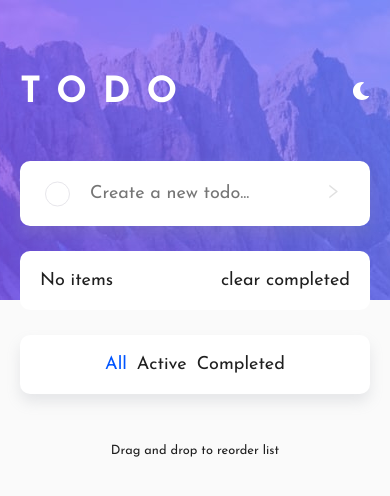
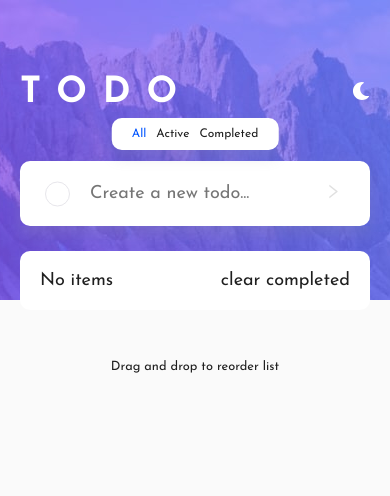
Before and after one commit to PrashanthBalakrishnan/toDoApp-frontendmentor, a React (Vite) app: page / in a window 390 px wide. Shown: the top 496 px of the page. Built offline with nearby package versions, Linux system fonts and the light colour scheme.

Commit message:
wrote more tests for todoAPP

```diff
--- a/src/components/TodoApp.tsx
+++ b/src/components/TodoApp.tsx
@@ -5,7 +5,6 @@ import { FaMoon } from "react-icons/fa";
 import { LuSun } from "react-icons/lu";
 
 import { TodoType } from "../utils/types";
-import TodoFilter from "./todoFilter/TodoFilter";
 interface TodoAppProps {
   toggleDarkMode: () => void;
   isDarkMode: boolean;
@@ -71,9 +70,6 @@ const TodoApp: React.FC<TodoAppProps> = ({ toggleDarkMode, isDarkMode }) => {
         filter={filter}
         setFilter={setFilter}
       />
-      <div className="main__filterTodos">
-        <TodoFilter filter={filter} setFilter={setFilter} />
-      </div>
       <p className="main__dragmessage">Drag and drop to reorder list</p>
     </main>
   );
--- a/src/components/todoFilter/TodoFilter.tsx
+++ b/src/components/todoFilter/TodoFilter.tsx
@@ -39,6 +39,7 @@ const TodoFilter: React.FC<TodoFilterProps> = ({ filter, setFilter }) => {
             value="completed"
             type="radio"
             className="filter__radioBtn"
+            data-testid="completed"
             checked={filter === "completed"}
             onChange={() => setFilter("completed")}
           />
--- a/src/components/todoFilter/todoFilter.scss
+++ b/src/components/todoFilter/todoFilter.scss
@@ -1,4 +1,16 @@
 .filter {
+  @media (max-width: 630px) {
+    position: absolute;
+    top: 14%;
+    left: 50%;
+    transform: translateX(-50%);
+    background-color: var(--app-Background-color);
+    border-radius: 10px;
+    box-shadow: var(--boxshadow);
+    padding: 10px 20px;
+    color: var(--text-color2);
+    font-size: 0.75rem;
+  }
   &__btns {
     display: flex;
     gap: 10px;
--- a/src/components/todoItem/TodoItem.tsx
+++ b/src/components/todoItem/TodoItem.tsx
@@ -67,13 +67,22 @@ const TodoItem: React.FC<TodoListProps> = ({ setTodos, todo, todos }) => {
           className="listItem__form"
           onSubmit={(e) => handleEdit(e, todo.id)}
         >
+          <label htmlFor={todo.id} className="sr-only">
+            Title:
+          </label>
           <input
+            id={todo.id}
             ref={inputRef}
             value={editTodo}
+            data-testid="edit-input"
             onChange={(e) => setEditTodo(e.target.value)}
             className="listItem__inputEdit"
           />
-          <button className="listItem__icon" aria-label="submit edited todo">
+          <button
+            className="listItem__icon"
+            data-testid="save-button"
+            aria-label="save edited todo"
+          >
             <FaCheck />
           </button>
         </form>
@@ -89,6 +98,7 @@ const TodoItem: React.FC<TodoListProps> = ({ setTodos, todo, todos }) => {
 
       <div className="listItem__actions">
         <button
+          data-testid="edit-button"
           className="listItem__icon"
           aria-label="edit a todo"
           onClick={() => {
--- a/src/components/todoList/todoList.scss
+++ b/src/components/todoList/todoList.scss
@@ -24,9 +24,4 @@
       color: var(--hover-color);
     }
   }
-  &__filterBtns {
-    @media (max-width: 630px) {
-      display: none;
-    }
-  }
 }
--- a/src/index.scss
+++ b/src/index.scss
@@ -116,19 +116,6 @@ main {
     cursor: pointer;
   }
 
-  &__filterTodos {
-    display: none;
-    background-color: var(--app-Background-color);
-    margin-top: 25px;
-    border-radius: 10px;
-    box-shadow: var(--boxshadow);
-    padding: 20px 20px;
-    color: var(--text-color2);
-    @media (max-width: 630px) {
-      display: flex;
-      justify-content: center;
-    }
-  }
   &__dragmessage {
     margin-top: 50px;
     text-align: center;
```
Also changed, not shown: 1 other file (tests, documents, lock files or other folders).
